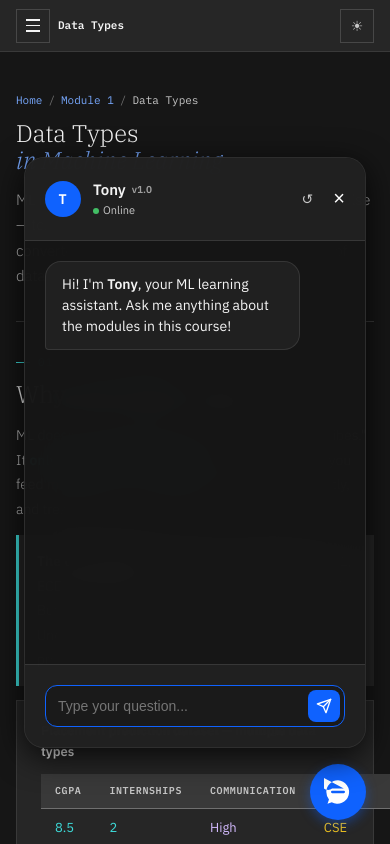
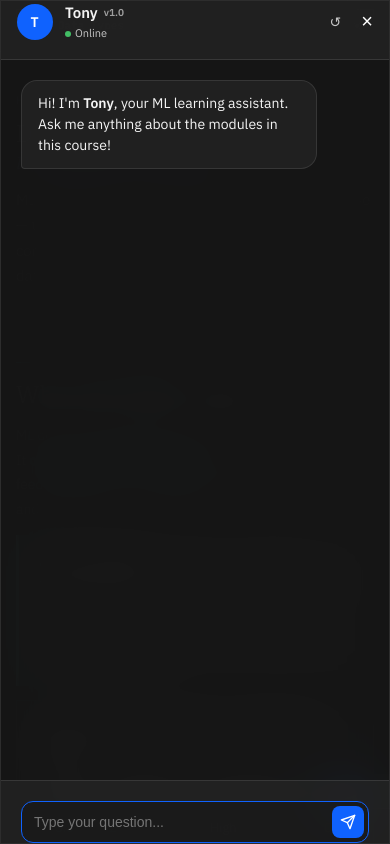
Before and after one commit to er-surajnayak/Machine-Learning-Svyasa-Sem-4, a plain HTML site: page data-types.html in a window 390 px wide. Both pictures are taken after a click on the button 338 px from the left and 792 px from the top of the page. Shown: the top 844 px of the page. Drawn offline with Linux system fonts and the light colour scheme.

Commit message:
feat: implement responsive mobile layouts and update AI system prompt and error handling logic

```diff
--- a/tony.css
+++ b/tony.css
@@ -269,11 +269,53 @@
     cursor: not-allowed;
 }
 
-/* Mobile Adjustments */
+/* Responsive Layouts */
+@media (max-width: 1024px) {
+    #tony-window {
+        width: 340px;
+        height: 500px;
+    }
+}
+
+@media (max-width: 768px) {
+    #tony-widget-container {
+        bottom: 16px;
+        right: 16px;
+    }
+    #tony-window {
+        width: 320px;
+        height: 480px;
+        bottom: 64px;
+        right: 0;
+    }
+}
+
 @media (max-width: 480px) {
     #tony-window {
-        width: calc(100vw - 48px);
-        height: 70vh;
-        bottom: 72px;
+        position: fixed;
+        inset: 0;
+        width: 100vw;
+        height: 100vh;
+        border-radius: 0;
+        bottom: 0;
+        right: 0;
+        transform: translateY(100%);
+    }
+
+    #tony-window.open {
+        transform: translateY(0);
+    }
+
+    .tony-header {
+        padding: 16px;
+        padding-top: env(safe-area-inset-top, 16px);
+    }
+
+    .tony-input-area {
+        padding-bottom: env(safe-area-inset-bottom, 20px);
+    }
+
+    #tony-close {
+        font-size: 24px;
     }
 }
--- a/tony.js
+++ b/tony.js
@@ -214,10 +214,11 @@ class TonyChat {
             You are "Tony", a specialized AI assistant for this specific Machine Learning course.
 
             STRICT RULES:
-            1. ONLY answer questions related to Machine Learning and the course content provided in the context.
-            2. If a user asks something unrelated to Machine Learning, politely decline.
-            3. Use the provided CONTEXT to give accurate, course-specific answers.
-            4. Keep responses professional, educational, and concise.
+            1. ONLY answer questions related to Machine Learning.
+            2. For Machine Learning questions, use the provided CONTEXT as your primary source of truth to ensure consistency with the course materials.
+            3. If the user asks something NOT in the context but still related to ML, use your extensive internal knowledge to provide a helpful, accurate answer.
+            4. If the user asks something UNRELATED to Machine Learning (e.g., life advice, jokes, food, pop culture), politely respond: "I am Tony, a specialized ML assistant. I can only help you with topics related to Machine Learning and this course."
+            5. Keep responses professional, educational, and easy to understand.
 
             CONTEXT FROM COURSE:
             ${context || "No specific context found."}
@@ -244,7 +245,11 @@ class TonyChat {
                     return this.askGemini(query, context);
                 }
                 this.retryCount = 0;
-                return `**Tony's Error:** All keys exhausted. \n\n (Last Error: ${data.error.message})`;
+                let errorMsg = data.error.message || "Unknown API error";
+                if (errorMsg.toLowerCase().includes("quota")) {
+                    return `**Tony's Error: Quota Exceeded across all keys.** \n\n Please wait a minute for the quota to reset, or add more Gemini API keys to your configuration to increase capacity.`;
+                }
+                return `**Tony's Error:** All API keys are currently exhausted or experiencing issues. \n\n (Last Error: ${errorMsg})`;
             }
 
             this.retryCount = 0;
```
Also changed, not shown: api/tony.js (+5 -5 lines).
